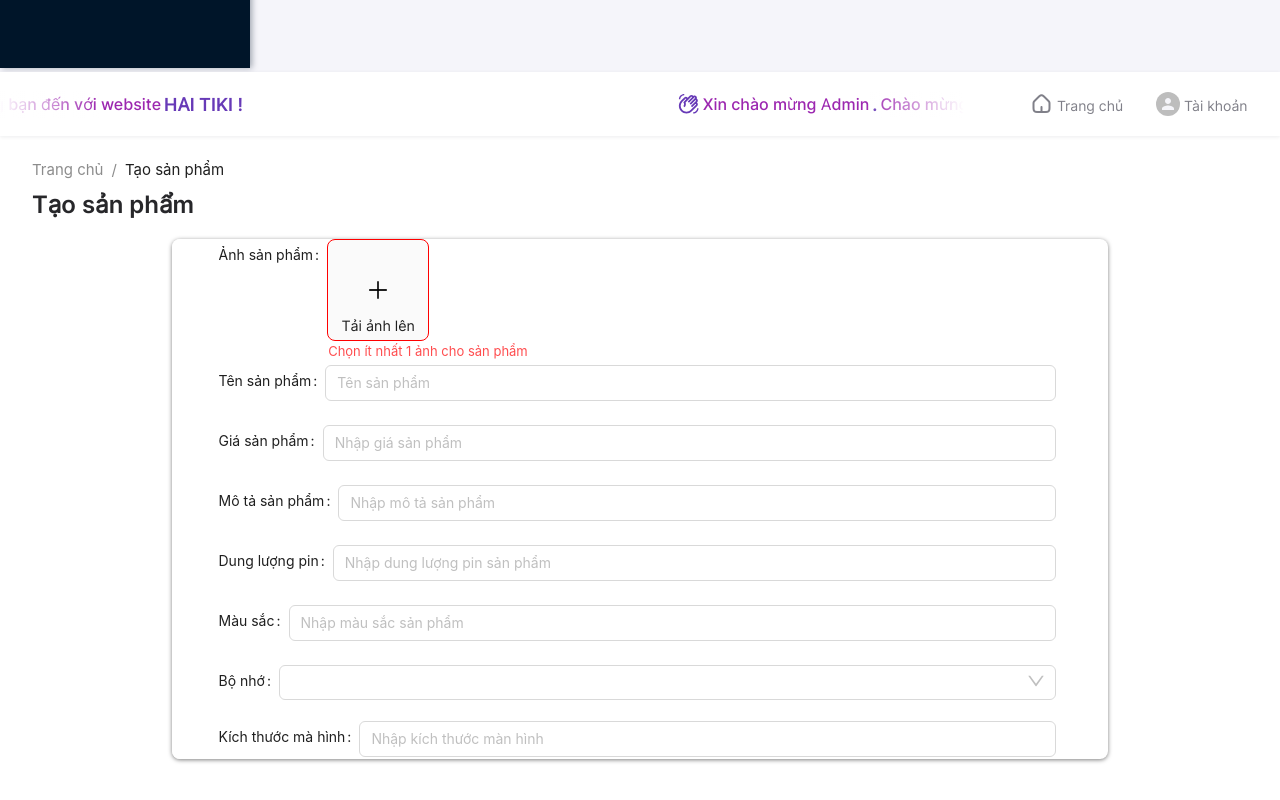
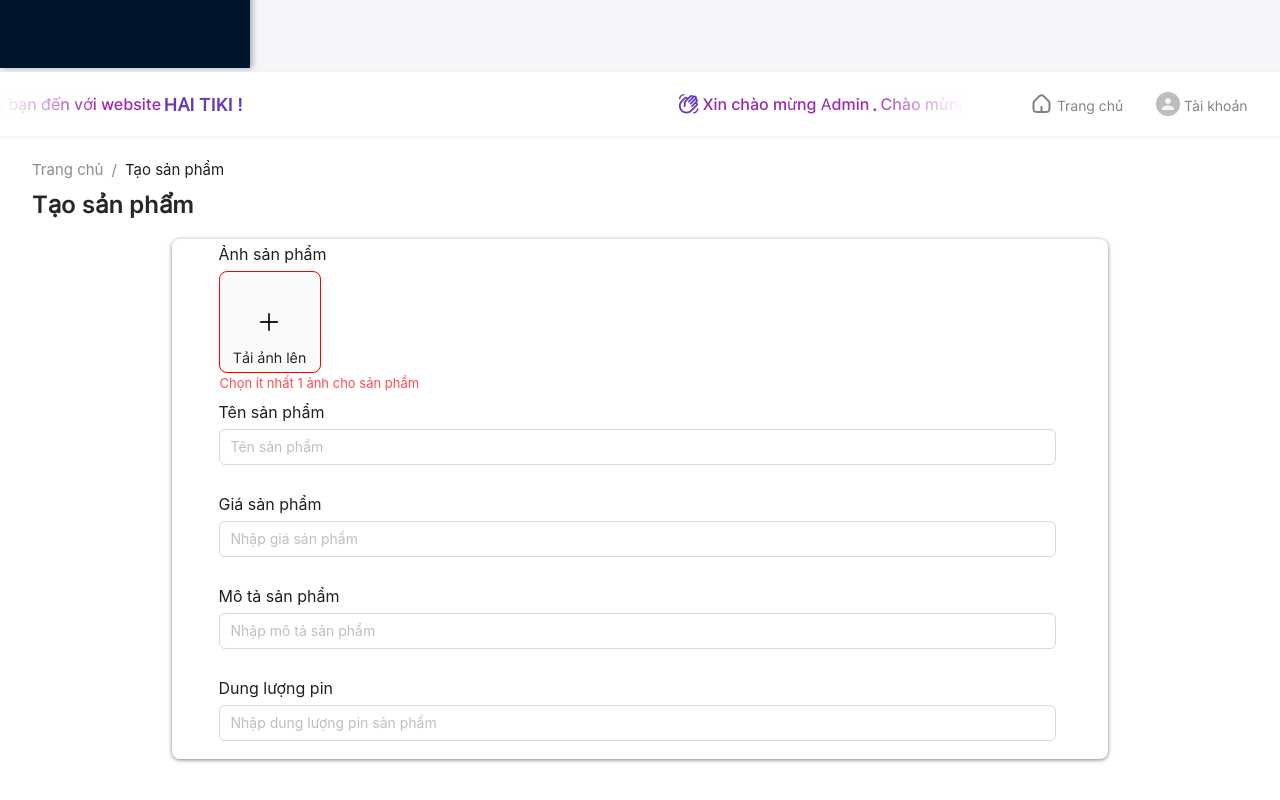
Before and after one commit to quanghai2002/Hai_Tiki, a React (Vite) app: page /admin/addproducts in a window 1280 px wide. Shown: the part 728-1528 px from the top of the page. Built offline with nearby package versions, Linux system fonts and the light colour scheme; no server answers; a web font is replaced by a local one.

Commit message:
update build để nginx chạy không lỗi + chart js

```diff
--- a/package.json
+++ b/package.json
@@ -6,7 +6,7 @@
   "private": true,
   "scripts": {
     "dev": "vite --host ",
-    "build": "vite build --base=./",
+    "build": "vite build --base=/",
     "lint": "eslint . --ext js,jsx --report-unused-disable-directives --max-warnings 0",
     "preview": "vite preview"
   },
@@ -76,6 +76,6 @@
     "eslint-plugin-react-hooks": "^4.6.0",
     "eslint-plugin-react-refresh": "^0.4.3",
     "sass": "^1.66.1",
-    "vite": "^4.4.5"
+    "vite": "^4.5.0"
   }
 }
--- a/src/components/Header/Header.module.scss
+++ b/src/components/Header/Header.module.scss
@@ -55,6 +55,9 @@
         }
 
         & :global .ant-input-affix-wrapper {
+          & .ant-input {
+            background-color: transparent !important;
+          }
           padding: 8px 11px 8px 0px;
           border-left-color: transparent;
           border-color: transparent !important;
--- a/src/main.jsx
+++ b/src/main.jsx
@@ -18,7 +18,7 @@ ReactDOM.createRoot(document.getElementById('root')).render(
   <CssVarsProvider theme={theme}>
     <GlobalStyle>
       <CssBaseline />
-      <BrowserRouter>
+      <BrowserRouter basename="/">
         <GoogleOAuthProvider clientId={clientIds}>
           <Provider store={store}>
             <PersistGate persistor={persistor}>
--- a/src/pages/Admin/AdminHomePage/AdminHomePage.jsx
+++ b/src/pages/Admin/AdminHomePage/AdminHomePage.jsx
@@ -6,21 +6,27 @@ import Box from '@mui/material/Box';
 import Typography from '@mui/material/Typography';
 import { Link } from 'react-router-dom';
 import Divider from '@mui/material/Divider';
-import {
-  Chart as ChartJS,
-  CategoryScale,
-  LinearScale,
-  BarElement,
-  Title,
-  Tooltip,
-  Legend,
-  PointElement,
-  LineElement,
-} from 'chart.js';
+// import {
+//   Chart as ChartJS,
+//   CategoryScale,
+//   LinearScale,
+//   BarElement,
+//   Title,
+//   Tooltip,
+//   Legend,
+//   PointElement,
+//   LineElement,
+// } from 'chart.js';
 import { Bar } from 'react-chartjs-2';
 import orderApi from '~/apis/orderApi.js';
 import phoneApi from '~/apis/phoneApi.js';
 import { format } from 'date-fns';
+
+import { Chart, registerables } from 'chart.js';
+Chart.register(...registerables);
+
+// ---- REACT - CHART -- BIỂU ĐỒ HIỆN THỊ THÔNG TIN --
+// ChartJS.register(CategoryScale, LinearScale, BarElement, PointElement, LineElement, Title, Tooltip, Legend);
 
 import AdminHomePageLazy from './AdminHomePageLazy.jsx';
 
@@ -81,9 +87,6 @@ function AdminHomePage(props) {
         setLoading(false);
       });
   }, []);
-
-  // ---- REACT - CHART -- BIỂU ĐỒ HIỆN THỊ THÔNG TIN --
-  ChartJS.register(CategoryScale, LinearScale, BarElement, PointElement, LineElement, Title, Tooltip, Legend);
 
   //  ---- PHẦN TÍNH TOÁN DỮ LIỆU CHO REACT- CHART ----
   const currentDate = new Date(); // Lấy ngày hiện tại
--- a/src/pages/Admin/AdminQuanLyUser/AddUser/AddUser.jsx
+++ b/src/pages/Admin/AdminQuanLyUser/AddUser/AddUser.jsx
@@ -37,7 +37,7 @@ function AddUser({ setIsModalOpenUser, setReRenderGetAllUsers, idUpdateUser, use
   const schema = yup.object().shape({
     email: yup.string().required('Vui lòng nhập email !').matches(emailRegex, 'Vui lòng nhập định dạng email hợp lệ !'),
     nameUser: yup.string().required('Vui lòng nhập tên người dùng !').min(3, 'Nhập tối thiểu 3 kí tự'),
-    password: yup.string().required('Vui lòng nhập mật khẩu !').min(6, 'Nhập tối thiểu 6 kí tự'),
+    password: yup.string().required('Vui lòng nhập mật khẩu !').min(8, 'Nhập tối thiểu 8 kí tự'),
     admin: yup.string().required('Vui lòng chọn loại tài khoản !'),
   });
 
@@ -75,7 +75,7 @@ function AddUser({ setIsModalOpenUser, setReRenderGetAllUsers, idUpdateUser, use
         password: data?.password.trim(),
         admin: data?.admin.trim() === 'true' ? true : false,
       };
-      console.log('dữ liệu cập nhật user là:', dataUpdateUser);
+      // console.log('dữ liệu cập nhật user là:', dataUpdateUser);
 
       // --CALL API CẬP NHẬT DỮ LIỆU USER --
       userApi
--- a/src/pages/Admin/AdminQuanLyUser/AddUser/AddUser.module.scss
+++ b/src/pages/Admin/AdminQuanLyUser/AddUser/AddUser.module.scss
@@ -4,10 +4,10 @@
   margin: 0 auto;
   font-size: 1.8rem;
 
-  & :global .css-dev-only-do-not-override-nnuwmp {
+  & :global .ant-form-item-row {
     display: block !important;
   }
-  & :global .css-dev-only-do-not-override-nnuwmp {
+  & :global .ant-form-item-label {
     text-align: start;
     & label {
       font-size: 1.6rem;
--- a/src/pages/Admin/AdminSanPham/AddSanPham/AddSanPham.module.scss
+++ b/src/pages/Admin/AdminSanPham/AddSanPham/AddSanPham.module.scss
@@ -32,10 +32,15 @@
   margin: 0 auto;
   font-size: 1.8rem;
 
-  & :global .css-dev-only-do-not-override-nnuwmp {
+  & :global .ant-form-item {
     display: block !important;
+
+    & .ant-form-item-row {
+      display: block;
+    }
   }
-  & :global .css-dev-only-do-not-override-nnuwmp {
+  & :global .ant-form-item-label {
+    // min-width: 166px;
     text-align: start;
     & label {
       font-size: 1.6rem;
--- a/src/pages/PayOrder/PayOrder.jsx
+++ b/src/pages/PayOrder/PayOrder.jsx
@@ -276,7 +276,7 @@ function PayOrder(props) {
           amount: sumPriceCurrent,
         })
         .then((res) => {
-          console.log('thanh công', res);
+          console.log('thành công', res);
           window.location.href = res?.urlRedirect;
         })
         .catch((err) => {
```
Also changed, not shown: 1 other file (tests, documents, lock files or other folders).
